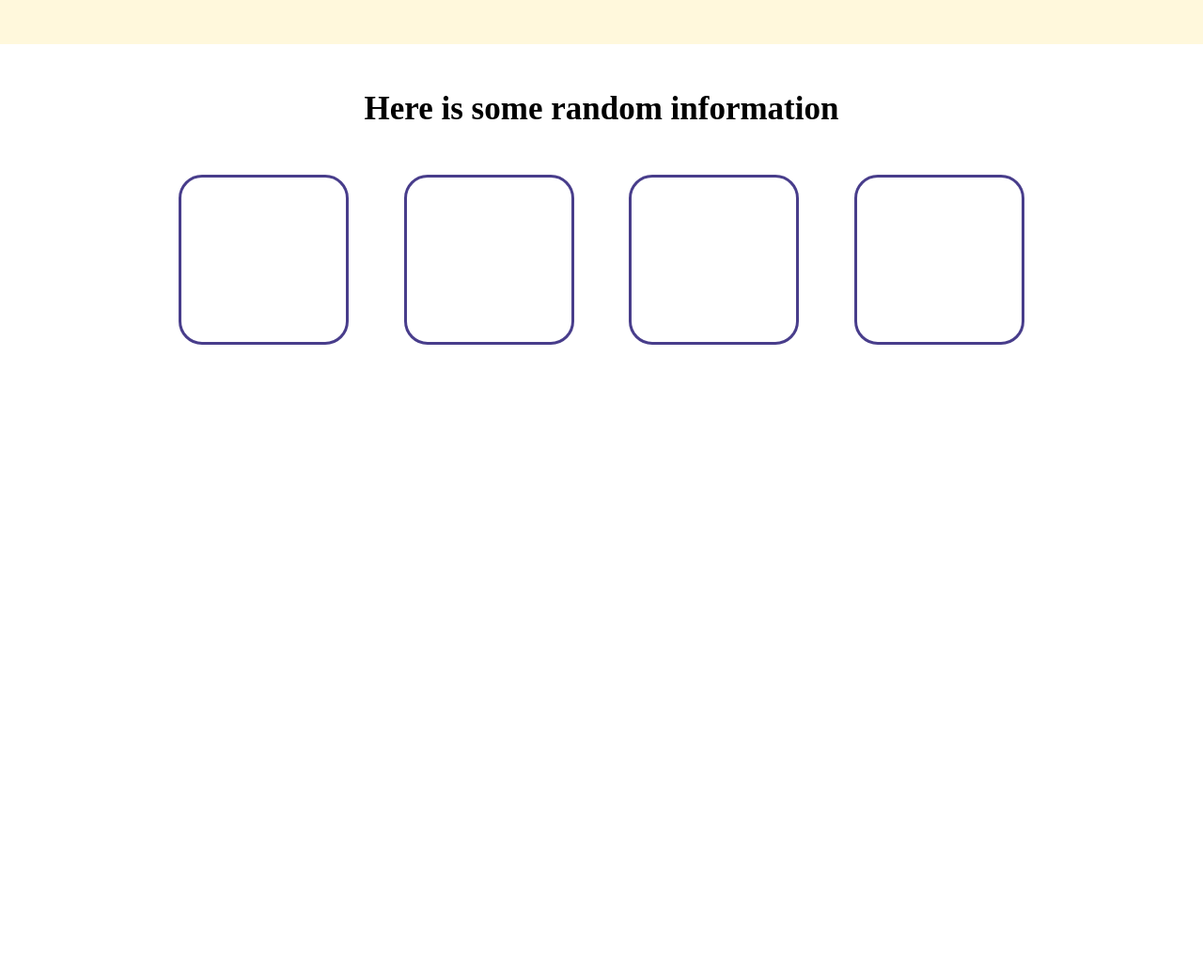
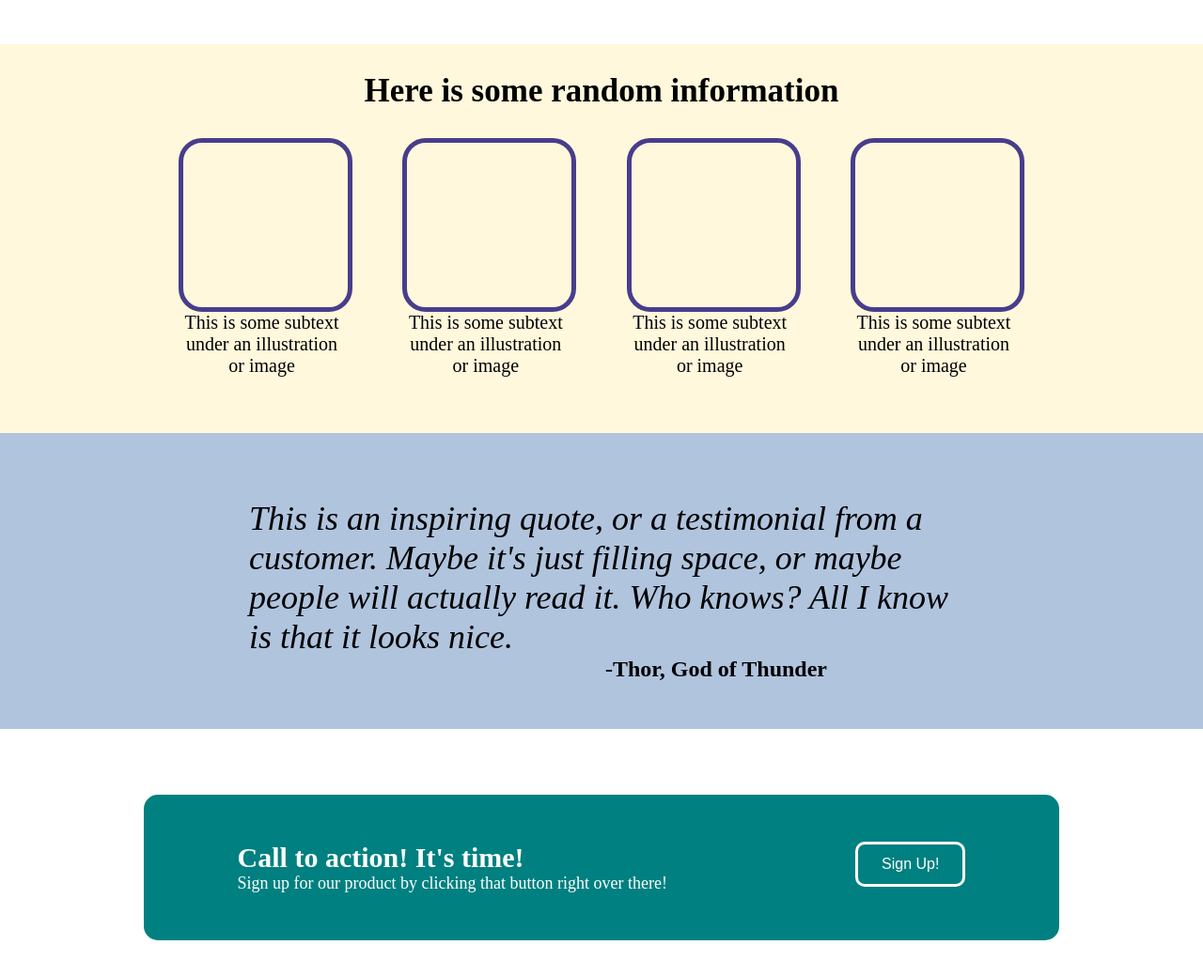
Before and after one commit to rmahoney89/Odin-LandingPage, a plain HTML site: page index.html in a window 1280 px wide. Shown: the part 551-1590 px from the top of the page at 94% size. Before the commit the page ends 918 px from the top, so only its background shows below. Drawn offline with Linux system fonts and the light colour scheme.

Commit message:
Add section 4 to index.html and styles.css

```diff
--- a/index.html
+++ b/index.html
@@ -29,14 +29,42 @@
 
         <section class="section2">
             <h2>Here is some random information</h2>
-            <div class="container">
-                <div class="item"></div>
-                <div class="item"></div>
-                <div class="item"></div>
-                <div class="item"></div>
+            <div class="container2">
+                <div class="item">
+                    <div class="box"></div>
+                    <div class="text">This is some subtext under an illustration or image</div>
+                </div>
+                <div class="item">
+                     <div class="box"></div>
+                    <div class="text">This is some subtext under an illustration or image</div>
+                </div>
+                <div class="item">
+                    <div class="box"></div>
+                    <div class="text">This is some subtext under an illustration or image</div>
+                </div>
+                <div class="item">
+                    <div class="box"></div>
+                    <div class="text">This is some subtext under an illustration or image</div>
+                </div>
             </div>
         </section>
 
+        <section class="section3">
+            <p class="quote"><em>This is an inspiring quote, or a testimonial from a customer.  Maybe it's just filling space, or maybe people will actually read it.  Who knows?  All I know is that it looks nice.</em></p>
+            <p class="thor"><strong>-Thor, God of Thunder</strong></p>
+        </section>
+
+        <section class="section4">
+            <div class="flex4">
+                <div class="text2">
+                    <h3>Call to action! It's time!</h3>
+                    <p>Sign up for our product by clicking that button right over there!</p>
+                </div>
+                <div class="buttonbox">
+                    <button type="button" class="button2">Sign Up!</button>
+                </div>
+            </div>
+        </section>
     </body>
 
 
--- a/styles.css
+++ b/styles.css
@@ -1,9 +1,7 @@
+* { margin: 0; padding: 0; }
+
 body {
    margin: auto;
-}
-
-.topsection {
-    background-color: cornsilk;
 }
 
 .header {
@@ -29,6 +27,8 @@ body {
 .link1, .link2, .link3 {
     min-width: 10%;
     flex: 1;
+    align-self: flex-start;
+    padding-top: 10px;
 }
 
 a {
@@ -83,6 +83,7 @@ h1 {
     font-size: 22px;
     margin-top: 10px;
     margin-bottom: 10px;
+    color: darkgray;
 }
 
 button {
@@ -99,14 +100,15 @@ button {
 
 h2 {
     text-align: center;
-    padding: 20px;
+    padding: 30px;
     font-size: 35px;
 }
 
 .section2 {
-    width: 75%;
     margin-left: auto;
     margin-right: auto;
+    padding-bottom: 60px;
+    background-color: cornsilk;
 }
 
 .container {
@@ -118,10 +120,106 @@ h2 {
     margin-right: auto;
 }
 
+.container2 {
+    display: flex;
+    justify-content: space-between;
+    align-items: center;
+    width: 900px;
+    margin-left: auto;
+    margin-right: auto;
+}
+
 .item {
+    display: flex;
+    flex-direction: column;
+}
+
+.box {
     border-style: solid;
+    border-width: 5px;
     border-color: darkslateblue;
     border-radius: 25px;
     height: 175px;
     width: 175px;
 }
+
+.text {
+    text-align: center;
+    font-size: 20px;
+    width: 165px;
+    padding-left: 6px;
+}
+
+.section3 {
+    background-color: lightsteelblue;
+}
+
+.quote {
+    font-size: 36px;
+    width: 750px;
+    margin-left: auto;
+    margin-right: auto;
+    padding-top: 70px;
+}
+
+.thor {
+    font-size: 24px;
+    text-align: right;
+    margin-right: 400px;
+    padding-bottom: 50px;
+}
+
+.section4 {
+
+}
+
+.flex4 {
+    display: flex;
+    align-items: stretch;
+    margin-left: auto;
+    margin-right: auto;
+    justify-content: center;
+    margin-top: 70px;
+    margin-bottom: 70px;
+    border-radius: 15px;
+}
+
+.flex4 div {
+    background-color: teal;
+    padding-top: 50px;
+    padding-bottom: 50px;
+    padding-left: 100px;
+    padding-right: 100px;
+}
+
+.text2 {
+    color: white;
+    font-size: 18px;
+    margin-left: 50px;
+    border-bottom-left-radius: 15px;
+    border-top-left-radius: 15px;
+}
+
+.buttonbox {
+    margin-right: 50px;
+    border-top-right-radius: 15px;
+    border-bottom-right-radius: 15px;
+}
+
+.button2 {
+    border-radius: 10px;
+    background-color: teal;
+    border: none;
+    color: white;
+     padding: 12px 25px;
+     text-align: center;
+    text-decoration: none;
+    font-size: 16px;
+    border-style: solid;
+    border-color: white;
+}
+
+h3 {
+    color: white;
+    font-size: 30px;
+}
```
